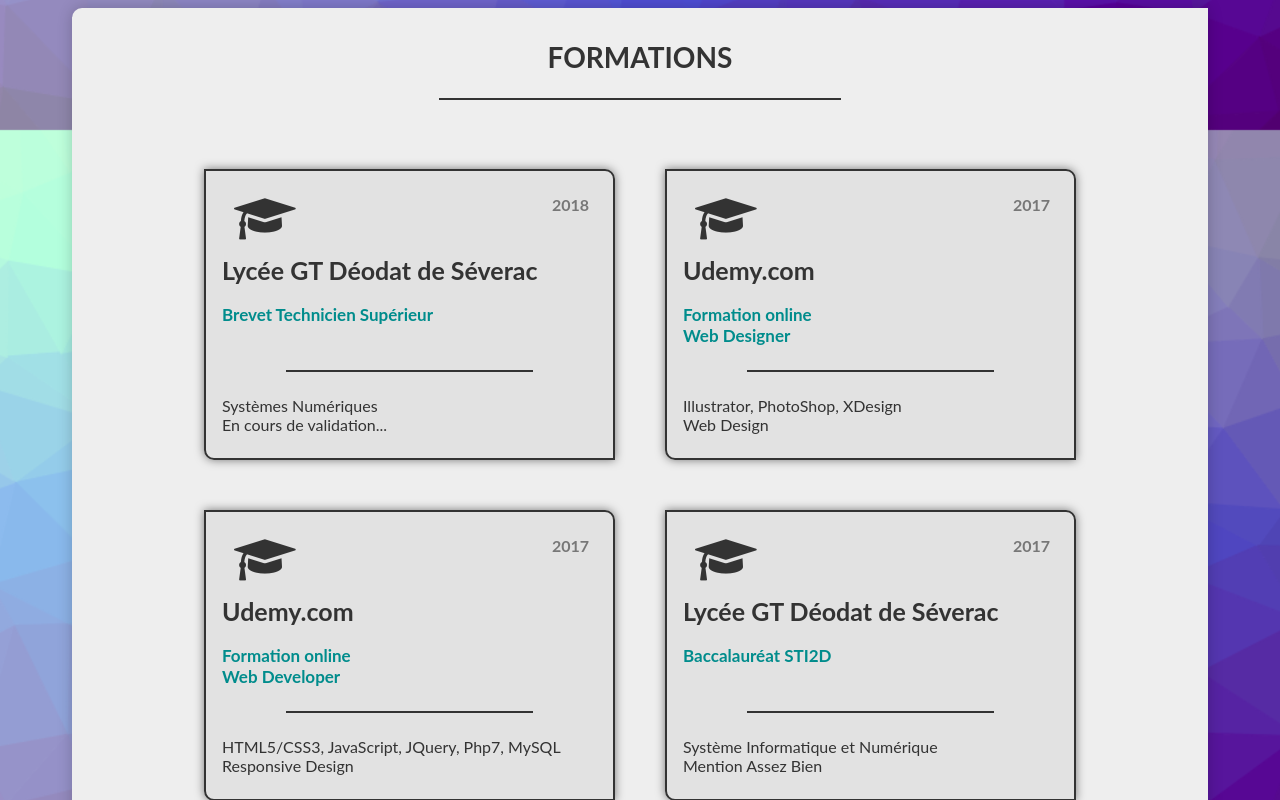
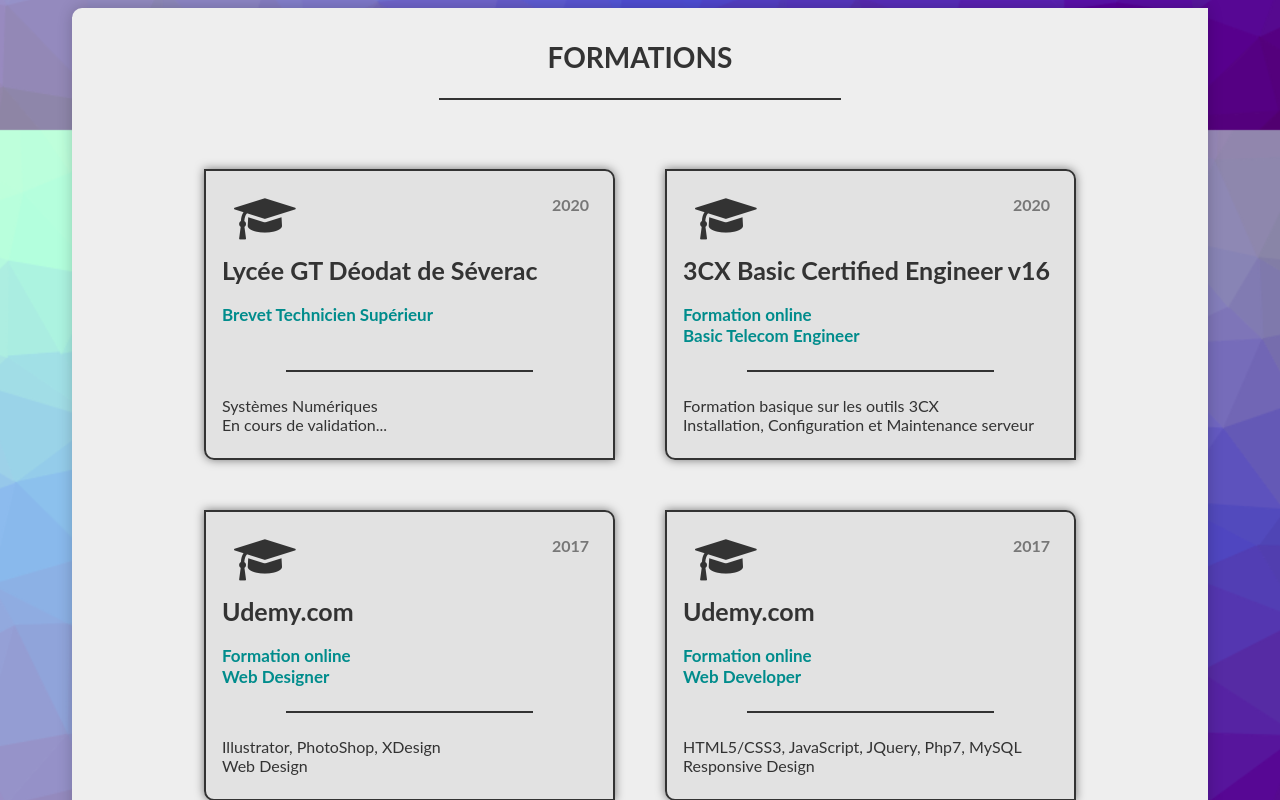
Before and after one commit to Tracks12/Me, a PHP site: page / in a window 1280 px wide. Shown: the part 2270-3070 px from the top of the page. Run offline with PHP 8.4, Linux system fonts and the light colour scheme.

Commit message:
MàJ Graduation

```diff
--- a/index.php
+++ b/index.php
@@ -178,11 +178,18 @@
 						<?php
 							$frame = array(
 								array(
-									"2018",
+									"2020",
 									"Lycée GT Déodat de Séverac",
 									"Brevet Technicien Supérieur<br /><br />",
 									"Systèmes Numériques<br />En cours de validation...",
 									false
+								),
+								array(
+									"2020",
+									"3CX Basic Certified Engineer v16",
+									"Formation online<br />Basic Telecom Engineer",
+									"Formation basique sur les outils 3CX<br />Installation, Configuration et Maintenance serveur",
+									"https://customer.3cx.com/prm/documents/certification.ashx?c=f2oFUTH2rj"
 								),
 								array(
 									"2017",
```
